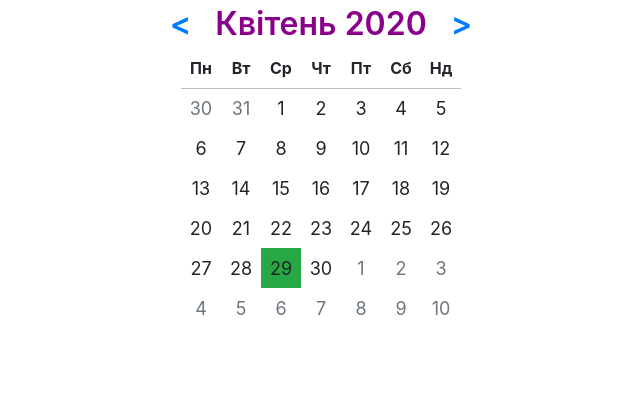
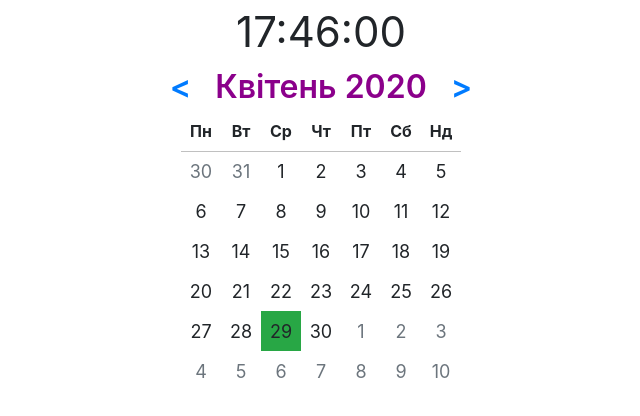
Before and after one commit to Bishk0/calendar, a plain HTML site: page index.html in a window 1280 px wide. Shown: the whole page, without its empty margins (319-959 px from the left). Drawn offline with nearby package versions, Linux system fonts and the light colour scheme.

Commit message:
add clock

```diff
--- a/index.html
+++ b/index.html
@@ -16,6 +16,9 @@
     <div class="container">
       <div class="row">
         <div class="col-md-12">
+          <div class="date_time">
+            <div class="time"></div>
+          </div>
           <div class="calendar">
             <div class="calendar__header">
               <a class="pre" href="#" onclick="previous()">&#60;</a>
--- a/main.js
+++ b/main.js
@@ -37,6 +37,16 @@ const monthsUa = [
   "Листопад",
   "Грудень",
 ];
+
+function clock() {
+  let date = new Date();
+ let hours = (date.getHours() < 10) ? '0' + date.getHours() : date.getHours();
+ let minutes = (date.getMinutes() < 10) ? '0' + date.getMinutes() : date.getMinutes();
+ let seconds = (date.getSeconds() < 10) ? '0' + date.getSeconds() : date.getSeconds();
+ document.querySelector(".time").innerHTML = hours + ':' + minutes + ':' + seconds;
+}
+setInterval(clock, 1000);
+clock();
 
 showCalendar(currentMonth, currentYear);
 
@@ -109,13 +119,11 @@ function showCalendar(month, year) {
 
       if (date > new Date(year, month + 1, 0).getDate()) {
         date = 1;
-
       }
 
-      if(i > 2 && date > 1 && date < 16) {
+      if (i > 2 && date > 1 && date < 16) {
         cell.classList.add("text-muted"); // styling days next month
       }
-
     }
 
     table.append(row);
--- a/style.css
+++ b/style.css
@@ -4,6 +4,14 @@ a {
 a:hover {
   text-decoration: none;
 }
+
+.date_time {
+  text-align: center;
+}
+.time {
+  font-size: 42px;
+}
+
 .calendar {
   display: flex;
   align-items: center;
```
